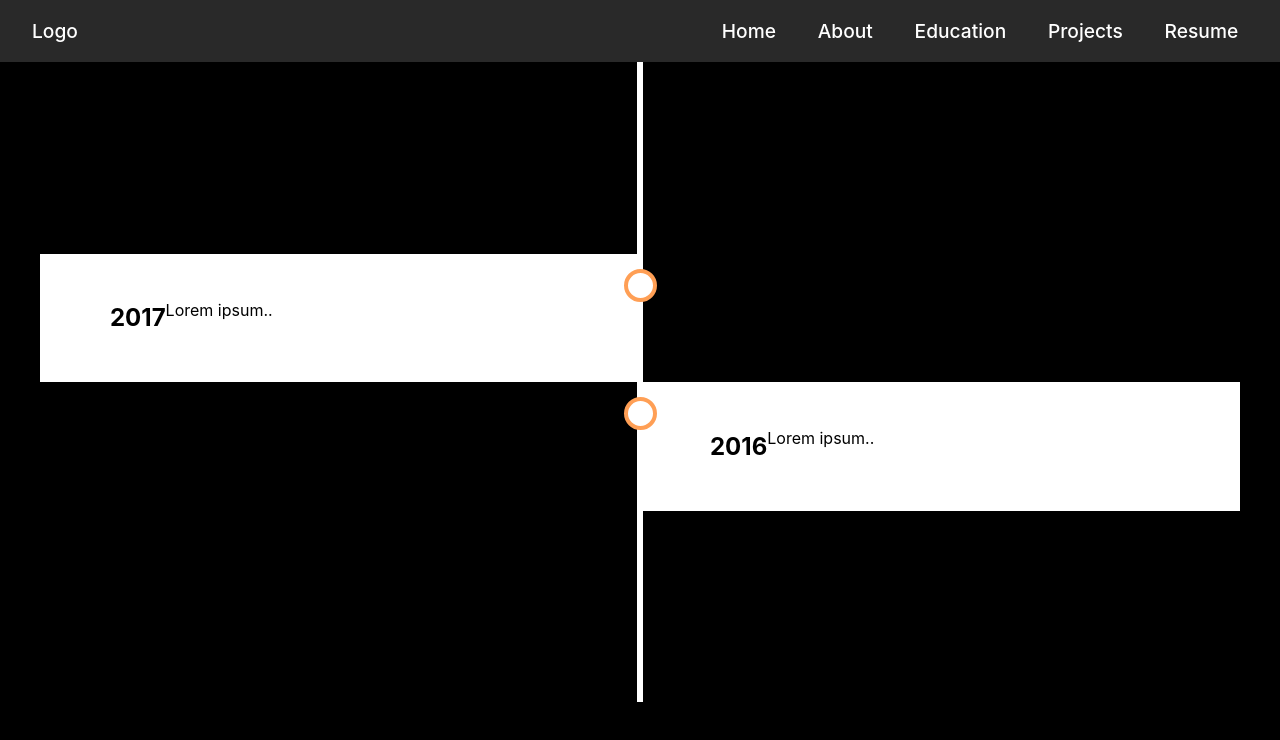
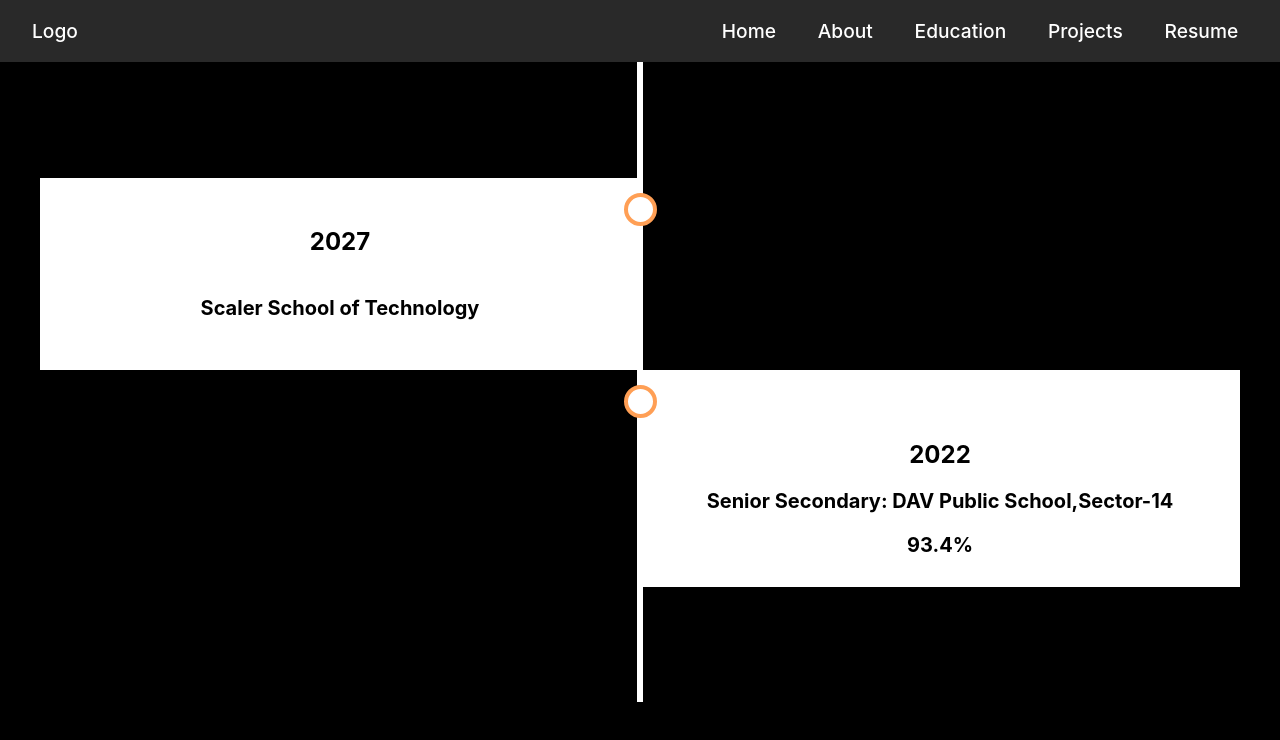
Before and after one commit to Adityajaiswal03/portfolio, a React (Create React App) app: page /Education in a window 1280 px wide. Shown: the top 740 px of the page. Built offline with nearby package versions, Linux system fonts and the light colour scheme.

Commit message:
final commit

```diff
--- a/src/Education/Education.css
+++ b/src/Education/Education.css
@@ -100,10 +100,19 @@
 }
 
 .content {
+  display: flex;
+  flex-direction: column;
+  align-items: center;
+  justify-content: center;
   padding: 20px 30px;
   background-color: white;
   position: relative;
   border-radius: 6px;
+}
+.container p{
+  font-size: 20px;
+  font-weight: bold;
+  color: black;
 }
 
 
--- a/src/Education/Education.js
+++ b/src/Education/Education.js
@@ -2,19 +2,21 @@
 import logo from '../download.jpeg';
 function Education(){
     return (
-
         <div class="timeline">
             <div class="container left">
                 <div class="content">
-                    <h2>2017</h2>
-                    <p>Lorem ipsum..</p>
+                    <h2>2027</h2>
+
+                    <p>Scaler School of Technology</p>
                 </div>
             </div>
             <div class="container right">
-                <div class="content">
-                    <h2>2016</h2>
-                    <p>Lorem ipsum..</p>
-                </div>
+                <div class="content"></div>
+                <h2>2022</h2>
+
+                <p>Senior Secondary: DAV Public School,Sector-14</p>
+
+                <p>93.4%</p>
             </div>
         </div>
     );
```
